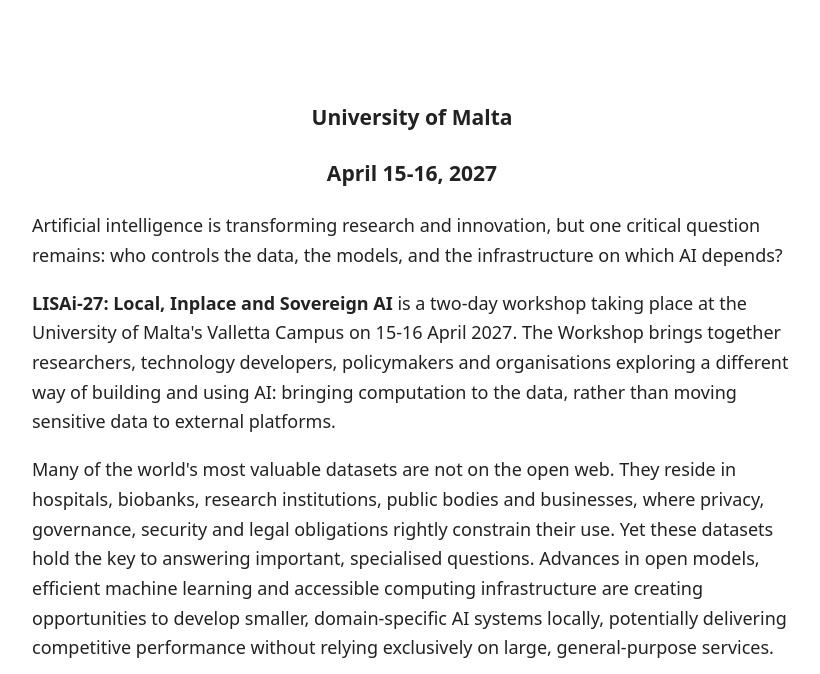
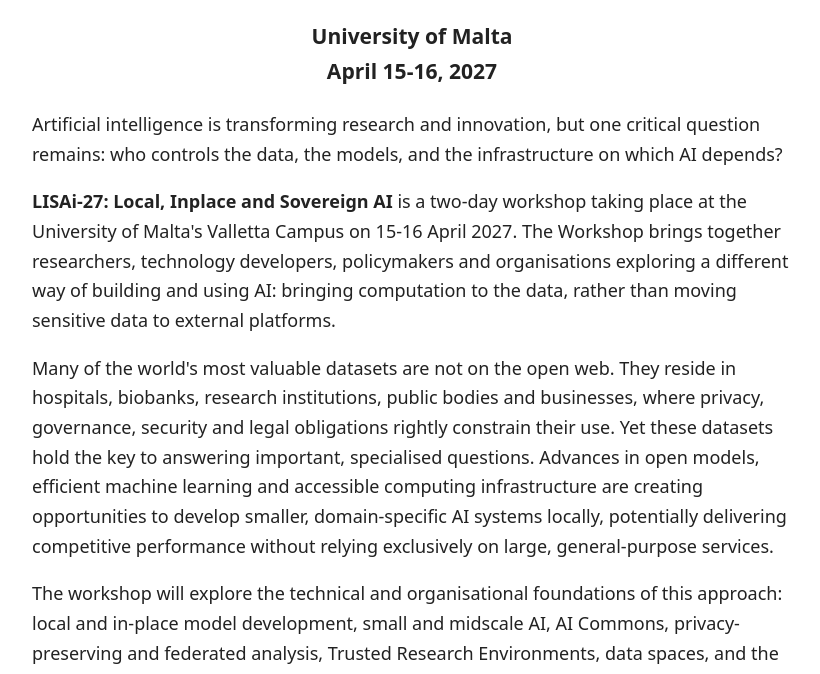
Before and after one commit to rlg128/lisai-website, a plain HTML site: page index.html in a window 1280 px wide. Shown: the part 112-786 px from the top of the page, without its empty margins (228-1048 px from the left). Drawn offline with Linux system fonts and the light colour scheme.

Commit message:
Update index.html - fixing title

```diff
--- a/index.html
+++ b/index.html
@@ -21,11 +21,10 @@
 <body>
   <main>
     <center>
-<h1>LISAi-27 </h1>
-      <br></br>
-      <h3>University of Malta</h3>
-      <h3> April 15-16, 2027 </h3>
- </center>
+     <h1>LISAi-27 </h1>
+      <h3>University of Malta
+      <br> April 15-16, 2027 </h3>
+    </center>
 <p>Artificial intelligence is transforming research and
 innovation, but one critical question remains: who controls
 the data, the models, and the infrastructure on which AI
```
